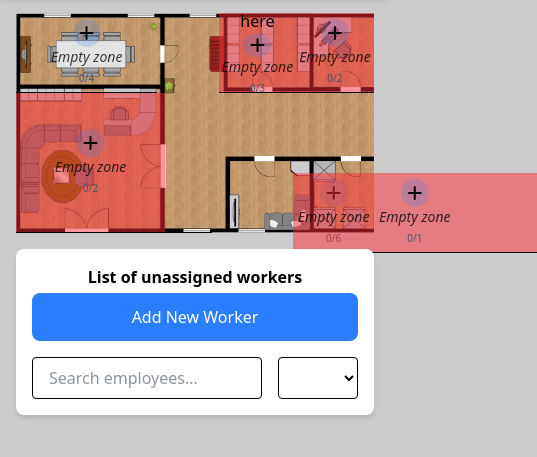
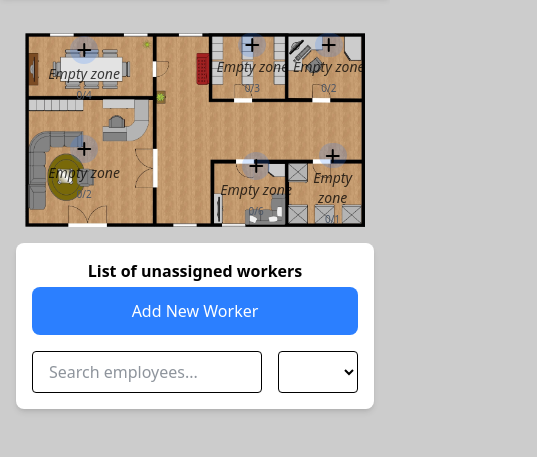
Before and after one commit to mo24ali/workSphere, a website: page index.html in a window 390 px wide. Shown: the part 63-520 px from the top of the page, 537 px wide, since content can reach past the window. Drawn offline with nearby package versions, Linux system fonts and the light colour scheme.

Commit message:
the best responsive yet

```diff
--- a/index.html
+++ b/index.html
@@ -32,8 +32,8 @@
                     <input type="text" placeholder="Search employees..." id="searchInput"
                         class="w-full px-4 py-2 rounded-lg text-gray-800 bg-white">
                 </div>
-                <select name="selectFilter" id="jobsFilter" class="border rounded w-20">
-                    <option value="" selected>Position</option>
+                <select name="selectFilter" id="jobsFilter" class="pl-6 border rounded w-20">
+                    <option value="All">All</option>
                     <option value="security">Security </option>
                     <option value="receptionist">Receptionist</option>
                     <option value="technician">IT </option>
@@ -50,86 +50,71 @@
         </div>
 
         <div class="order-1 lg:order-2 flex-1 min-w-0">
-            <div id="workspace" class="w-full h-55 lg:w-280 lg:h-full bg-[url('assets/workspace_area.jpg')] bg-cover ">
-                <div id="upper-rooms" class="flex">
+            <div id="workspace"
+                class="w-[95%] mx-auto mt-5 h-[23vh] gap-1 grid grid-cols-45 grid-rows-18 2xs:h-[27vh] 2xs:py-1 xs:h-[31vh] xs:py-2 sm:w-[90%] sm:h-[50vh] md:w-[75%] md:h-[52vh] lg:w-[70%] lg:h-[55vh] lg:mt-0 xl:w-[85%] xl:h-[76vh] bg-[url('assets/workspace_area.jpg')] bg-cover bg-center bg-no-repeat xl:py-4 xl:px-2">
+
                 <div id="conference-room"
-                        class="flex flex-col justify-center items-center dragging-area w-112 h-20 lg:h-55 border-b transform duration-300">
-                        <!-- <p class="text-black mb-2">Conference room</p> -->
+                    class="col-start-1 col-end-[17] row-start-1 row-end-8 flex flex-col justify-center items-center dragging-area">
                     <div id="people-conference-room"></div>
                     <button id="listInConferenceRoom"
-                            class="rounded-full w-7 h-7 bg-blue-500/20 hover:bg-blue-700 hover:text-white transform duration-300"
+                        class="rounded-full w-7 h-7 bg-blue-500/20 hover:bg-blue-700 hover:text-white"
                         title="See who is allowed in this room" onclick="fillEmployeesToAddLIst('conference-room')">
                         <i class="fa-solid fa-add"></i>
                     </button>
                 </div>
-                    <div class=" w-49 h-20 lg:h-55 justify-center items-center ">
-                    </div>
+
                 <div id="servers"
-                        class=" flex flex-col justify-center items-center text-center dragging-area bg-red-500/50 w-61 h-20 lg:h-55 justify-center items-center border-b transform duration-300">
-                        <!-- <p class="text-center text-black">servers</p> -->
-                        <div id="people-servers">
-                            here
-                        </div>
+                    class="col-start-[26] col-end-[36] row-start-1 row-end-7 flex flex-col justify-center items-center dragging-area">
+                    <div id="people-servers"></div>
                     <button id="listInServersRoom"
-                            class="rounded-full w-7 h-7 bg-blue-500/20 hover:bg-blue-700 hover:text-white transform duration-300"
+                        class="rounded-full w-7 h-7 bg-blue-500/20 hover:bg-blue-700 hover:text-white"
                         title="See who is allowed in this room" onclick="fillEmployeesToAddLIst('servers')">
                         <i class="fa-solid fa-add"></i>
-
                     </button>
                 </div>
+
                 <div id="security-room"
-                        class="flex flex-col dragging-area bg-red-500/50 w-62 h-20 lg:h-55 justify-center items-center border-b transform duration-300">
-                        <!-- <p class="text-center text-black">security-room</p> -->
+                    class="col-start-[36] col-end-[46] row-start-1 row-end-7 flex flex-col justify-center items-center dragging-area">
                     <div id="people-security-room"></div>
                     <button id="listInSecurityRoom"
-                            class="rounded-full bg-blue-500/20 hover:bg-blue-700 hover:text-white transform duration-300 w-7 h-7"
+                        class="rounded-full w-7 h-7 bg-blue-500/20 hover:bg-blue-700 hover:text-white"
                         title="See who is allowed in this room" onclick="fillEmployeesToAddLIst('security-room')">
                         <i class="fa-solid fa-add"></i>
                     </button>
                 </div>
-                </div>
-                <div id="bottom-rooms" class="flex">
+
                 <div id="reception-room"
-                        class="flex flex-col dragging-area bg-red-500/50 w-112 h-35 lg:h-105 justify-center items-center border-b transform duration-300">
-                        <!-- <p class="text-black text-center">Hall and reception</p> -->
+                    class="col-start-1 col-end-[17] row-start-8 row-end-[19] flex flex-col justify-center items-center dragging-area">
                     <div id="people-reception-room"></div>
                     <button id="listInReceptionRoom"
-                            class="rounded-full bg-blue-500/20 hover:bg-blue-700 hover:text-white transform duration-300 w-7 h-7"
+                        class="rounded-full w-7 h-7 bg-blue-500/20 hover:bg-blue-700 hover:text-white"
                         title="See who is allowed in this room" onclick="fillEmployeesToAddLIst('reception-room')">
                         <i class="fa-solid fa-add"></i>
                     </button>
                 </div>
-                    <div id="blank-hall" class=" w-35 h-35 lg:h-105 justify-center items-center border-b ">
-                    </div>
-                    <div id="twin-rooms" class="flex grid grid-cols-2 grid-rows-2">
-                        <div class=" w-61 h-16 lg:h-50">
-                        </div>
-                        <div class=" w-61 h-16 lg:h-50">
-                        </div>
+
                 <div id="staff-room"
-                            class="flex flex-col dragging-area w-61 h-20 lg:h-55 justify-center items-center border-b transform duration-300">
-                            <!-- <p class="text-black text-center">staff-room</p> -->
+                    class="col-start-[26] col-end-[37] row-start-11 row-end-[19] flex flex-col justify-center items-center dragging-area">
                     <div id="people-staff-room"></div>
                     <button id="listInStaffnRoom"
-                                class="rounded-full bg-blue-500/20 hover:bg-blue-700 hover:text-white transform duration-300 w-7 h-7"
+                        class="rounded-full w-7 h-7 bg-blue-500/20 hover:bg-blue-700 hover:text-white"
                         title="See who is allowed in this room" onclick="fillEmployeesToAddLIst('staff-room')">
                         <i class="fa-solid fa-add"></i>
                     </button>
                 </div>
+
                 <div id="archive"
-                            class="flex flex-col dragging-area bg-red-500/50 w-61 h-20 lg:h-55 justify-center items-center border-b transform duration-300">
-                            <!-- <p class="text-black text-center">archive</p> -->
+                    class="col-start-[37] col-end-[46] row-start-11 row-end-[19] flex flex-col justify-center items-center dragging-area">
                     <div id="people-archive"></div>
                     <button id="listInArchiveRoom"
-                                class="rounded-full bg-blue-500/20 hover:bg-blue-700 hover:text-white transform duration-300 w-7 h-7"
+                        class="rounded-full w-7 h-7 bg-blue-500/20 hover:bg-blue-700 hover:text-white"
                         title="See who is allowed in this room" onclick="fillEmployeesToAddLIst('archive')">
                         <i class="fa-solid fa-add"></i>
                     </button>
+                </div>
 
             </div>
-                    </div>
-                </div>
-            </div>
+
         </div>
     </main>
 
@@ -175,7 +160,7 @@
                     <div>
                         <label for="positionsSelector" class="block mb-1">Poste :</label>
                         <select id="positionsSelector" class="w-full border p-2 rounded">
-                            <option value="" selected>Position</option>
+                            <option value="">Position</option>
                             <option value="security">Security Agent</option>
                             <option value="receptionist">Receptionist</option>
                             <option value="technician">IT guy</option>
--- a/js/main.js
+++ b/js/main.js
@@ -629,7 +629,7 @@ fillTheUnassignedWorkersAuto();
 // enableDragAndDrop();
 document.addEventListener("DOMContentLoaded", () => {
     document.getElementById("searchInput").value = "";
-    document.getElementById("jobsFilter").value = "position";
+    document.getElementById("jobsFilter").value = "";
     initForm();
     enableDragAndDrop();
     makeRoomsDroppable();
@@ -639,7 +639,7 @@ document.addEventListener("DOMContentLoaded", () => {
 })
 
 function enableDragAndDrop() {
-    let employeesToBeDragged = document.querySelectorAll('.dragged-element');
+    let employeesToBeDragged = document.querySelectorAll('.dragging-area');
     console.log(employeesToBeDragged);
     console.log(employeesToBeDragged.length);
     console.log("in enable drag");
@@ -655,14 +655,14 @@ function enableDragAndDrop() {
             let employees = JSON.parse(localStorage.getItem("employees")) || [];
             let employeeObj = employees.find(x => x.ID === emp.id);
 
-            // employeesToBeDragged.forEach(room => {
-            //     let roomName = room.id;
-            //     if (roomRoles[roomName]?.includes(employeeObj.poste)) {
-            //         room.style.backgroundColor = "lightgreen";
-            //     } else {
-            //         room.style.backgroundColor = "#f8d7da";
-            //     }
-            // });
+            employeesToBeDragged.forEach(room => {
+                let roomName = room.id;
+                if (roomRoles[roomName]?.includes(employeeObj.poste)) {
+                    room.classList.add("bg-green-500");
+                } else {
+                    room.classList.add("bg-red-500");
+                }
+            });
         });
 
         emp.addEventListener('dragend', () => {
```
Lines whose indentation alone changed are shown as unchanged.
